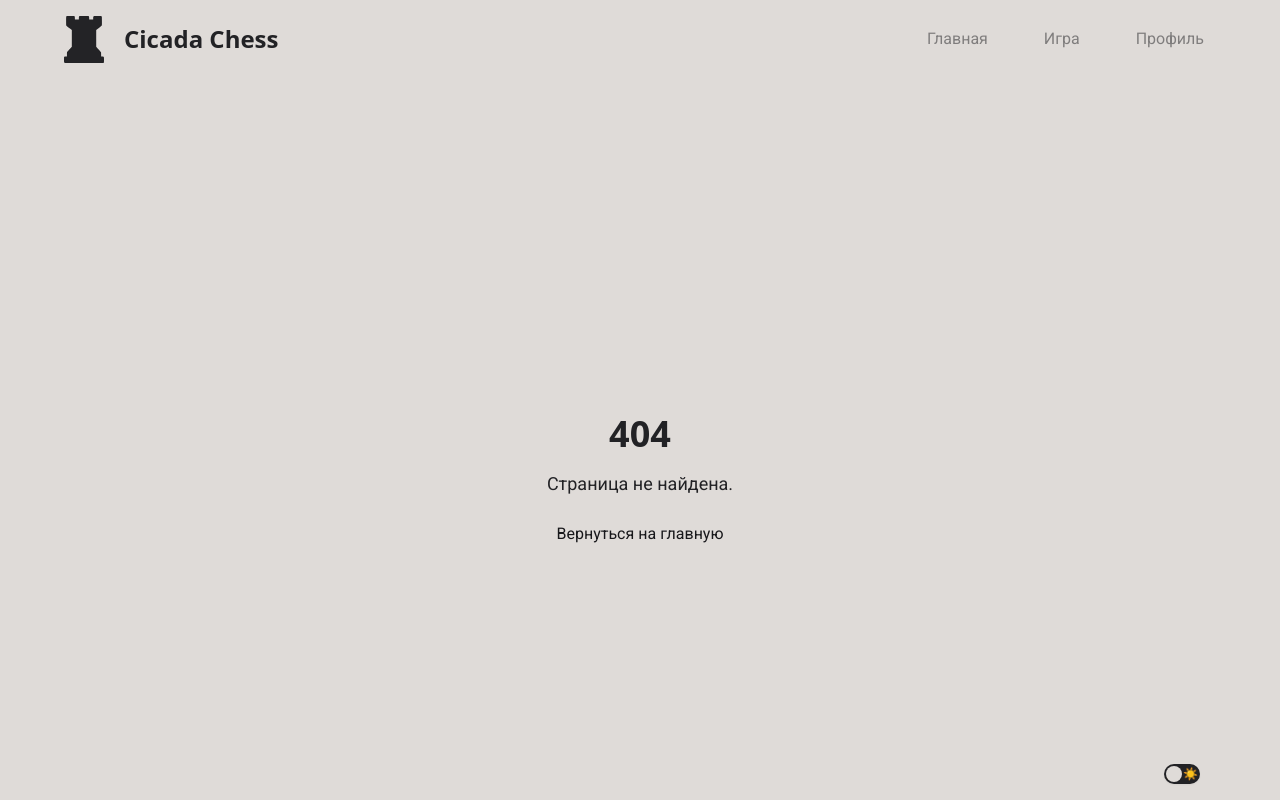
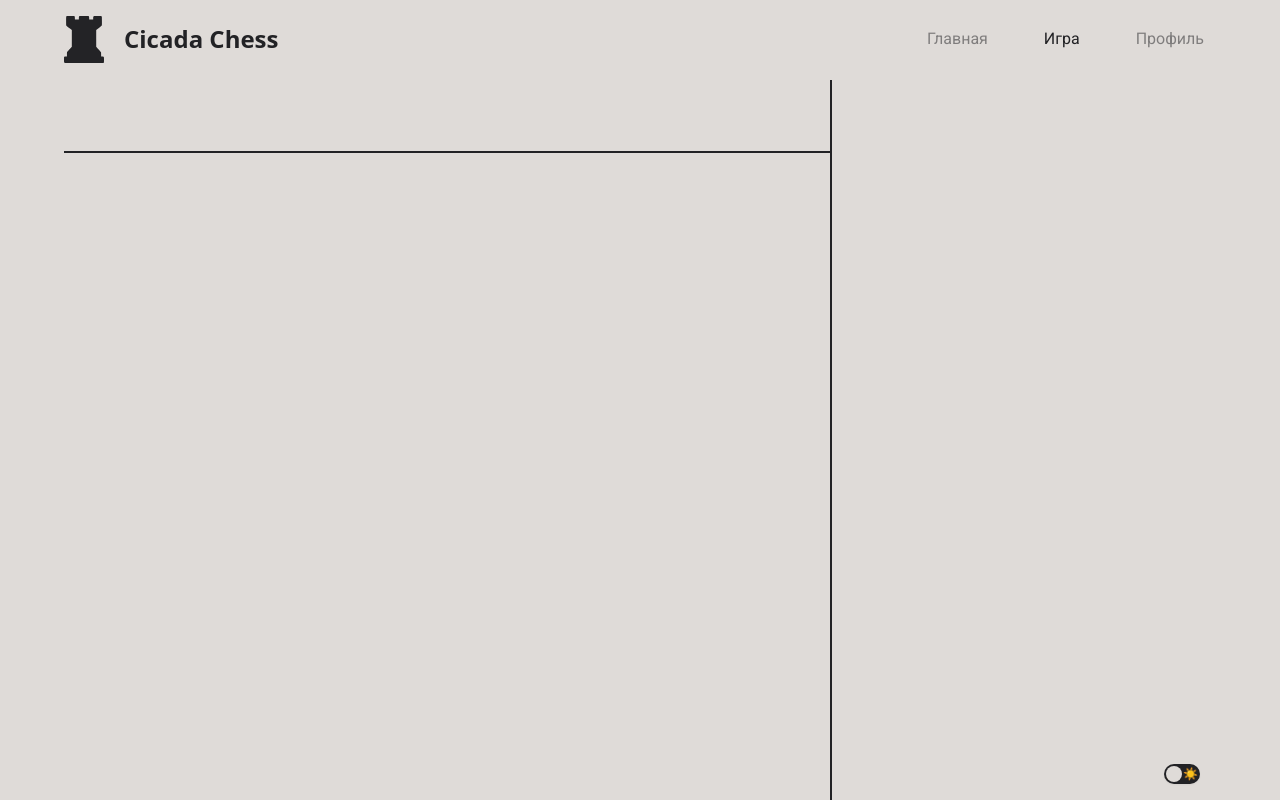
Before and after one commit to SmokingElk/cicada-frontend-mirror, a Next.js app: page /lobby in a window 1280 px wide. Before the commit this address had no page. Shown: the top 800 px of the page. Built offline with nearby package versions, Linux system fonts and the light colour scheme.

Commit message:
added lobby layout

```diff
--- /dev/null
+++ b/src/app/lobby/page.tsx
@@ -0,0 +1,5 @@
+import LobbyPage from "@/components/(shared)/lobby/lobbyPage";
+
+export default function Lobby() {
+  return <LobbyPage />;
+}
--- a/src/components/(shared)/landing/landingPage.tsx
+++ b/src/components/(shared)/landing/landingPage.tsx
@@ -58,7 +58,7 @@ export default function LandingPage() {
               vel sodales justo, sit amet rhoncus augue.
             </div>
             <Button className="w-1/2" variant="transparrent" size="xl" asChild>
-              <Link href="/game">Играть</Link>
+              <Link href="/lobby">Играть</Link>
             </Button>
           </div>
           <div className="w-1/2">
--- /dev/null
+++ b/src/components/(shared)/lobby/lobbyCreate/lobbyCreate.tsx
@@ -0,0 +1,6 @@
+import { Styleable } from "@/lib/types";
+import { cn } from "@/lib/utils";
+
+export default function LobbyCreate({ className = "" }: Styleable) {
+  return <div className={cn("w-full", className)}></div>;
+}
--- /dev/null
+++ b/src/components/(shared)/lobby/lobbyFilters/lobbyFilters.tsx
@@ -0,0 +1,6 @@
+import { Styleable } from "@/lib/types";
+import { cn } from "@/lib/utils";
+
+export default function LobbyFilters({ className = "" }: Styleable) {
+  return <div className={cn("w-full", className)}></div>;
+}
--- /dev/null
+++ b/src/components/(shared)/lobby/lobbyList/lobbyList.tsx
@@ -0,0 +1,6 @@
+import { Styleable } from "@/lib/types";
+import { cn } from "@/lib/utils";
+
+export default function LobbyList({ className = "" }: Styleable) {
+  return <div className={cn("w-full", className)}></div>;
+}
--- /dev/null
+++ b/src/components/(shared)/lobby/lobbyPage.tsx
@@ -0,0 +1,20 @@
+import Wrapper from "../common/wrapper";
+import LobbyCreate from "./lobbyCreate/lobbyCreate";
+import LobbyFilters from "./lobbyFilters/lobbyFilters";
+import LobbyList from "./lobbyList/lobbyList";
+import LobbySearch from "./lobbySearch/lobbySearch";
+
+export default function LobbyPage() {
+  return (
+    <Wrapper className="w-full h-screen grid grid-cols-[2fr_1fr] mb-10">
+      <div className="w-full h-full flex flex-col border-r-[2px] border-foreground">
+        <LobbySearch className="h-20 border-b-[2px] border-foreground" />
+        <LobbyList className="h-full" />
+      </div>
+      <div className="w-full flex flex-col">
+        <LobbyFilters />
+        <LobbyCreate />
+      </div>
+    </Wrapper>
+  );
+}
--- /dev/null
+++ b/src/components/(shared)/lobby/lobbySearch/lobbySearch.tsx
@@ -0,0 +1,6 @@
+import { Styleable } from "@/lib/types";
+import { cn } from "@/lib/utils";
+
+export default function LobbySearch({ className = "" }: Styleable) {
+  return <div className={cn("w-full", className)}></div>;
+}
--- a/src/hardcode/headerMenuItems.ts
+++ b/src/hardcode/headerMenuItems.ts
@@ -6,7 +6,7 @@ export interface HeaderMenuItemT {
 
 const headerMenuItems = [
   { href: "/", label: "Главная" },
-  { href: "/game", label: "Игра" },
+  { href: "/lobby", label: "Игра" },
   { href: "/profile/info", label: "Профиль", highlight: "/profile" },
 ];
 
```
